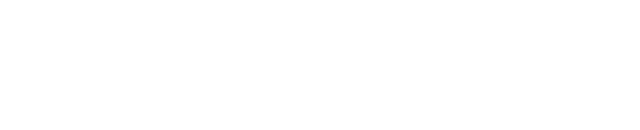
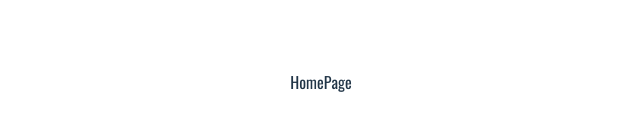
Before and after one commit to codesfromannywhere/free2game, a React (Vite) app: page / in a window 1280 px wide. Shown: the part 318-448 px from the top of the page, without its empty margins (319-959 px from the left). Built offline with nearby package versions, Linux system fonts and the light colour scheme.

Commit message:
Changed the Layout to be better lol

```diff
--- a/src/App.jsx
+++ b/src/App.jsx
@@ -1,26 +1,21 @@
 import "./App.scss";
-import {Route, Routes} from "react-router-dom";
-import Layout from "./components/layout/Layout.jsx";
+import { Route, Routes } from "react-router-dom";
 import HomePage from "./pages/home/HomePage.jsx";
 import AllGamesPage from "./pages/AllGamesPage/AllGamesPage.jsx";
 import RecentlyAddedPage from "./pages/recentlyAdded/RecentlyAddedPage.jsx";
 import GameDetailsPage from "./pages/GameDetailsPage/GameDetailsPage.jsx";
 
 const App = () => {
-
   return (
     <div className="App">
       <Routes>
-				<Route path="/" element={<Layout/>}>
-					<Route path="/home" element={<HomePage/>}/>
-					<Route path="/all-games" element={<AllGamesPage/>}/>
-					<Route path="/recently-added" element={<RecentlyAddedPage/>}/>
-					<Route path="/game/:name" element={<GameDetailsPage/>}/>
-				</Route>
+        <Route path="/" element={<HomePage />} />
+        <Route path="/all-games" element={<AllGamesPage />} />
+        <Route path="/recently-added" element={<RecentlyAddedPage />} />
+        <Route path="/game/:name" element={<GameDetailsPage />} />
       </Routes>
     </div>
   );
-
-}
+};
 
 export default App;
--- a/src/components/layout/Layout.jsx
+++ b/src/components/layout/Layout.jsx
@@ -2,10 +2,18 @@ import React from 'react';
 import style from './Layout.scss?inline'
 import {Outlet} from "react-router-dom";
 
-const Layout = () => {
+const Layout = ({children}) => {
 	return (
 		<div className={style.layout}>
-			<Outlet/>
+			<aside>
+
+			</aside>
+			<header>
+
+			</header>
+			<main>
+				{children}
+			</main>
 		</div>
 	);
 };
--- a/src/main.jsx
+++ b/src/main.jsx
@@ -4,9 +4,12 @@ import App from "./App";
 import "./imports.scss";
 import "./index.scss";
 import { BrowserRouter } from "react-router-dom";
+import Layout from "./components/layout/Layout.jsx";
 
 ReactDOM.createRoot(document.getElementById("root")).render(
     <BrowserRouter>
-      <App />
+        <Layout>
+            <App />
+        </Layout>
     </BrowserRouter>
 );
```
Also changed, not shown: package.json (indentation only). Lines whose indentation alone changed are shown as unchanged.
